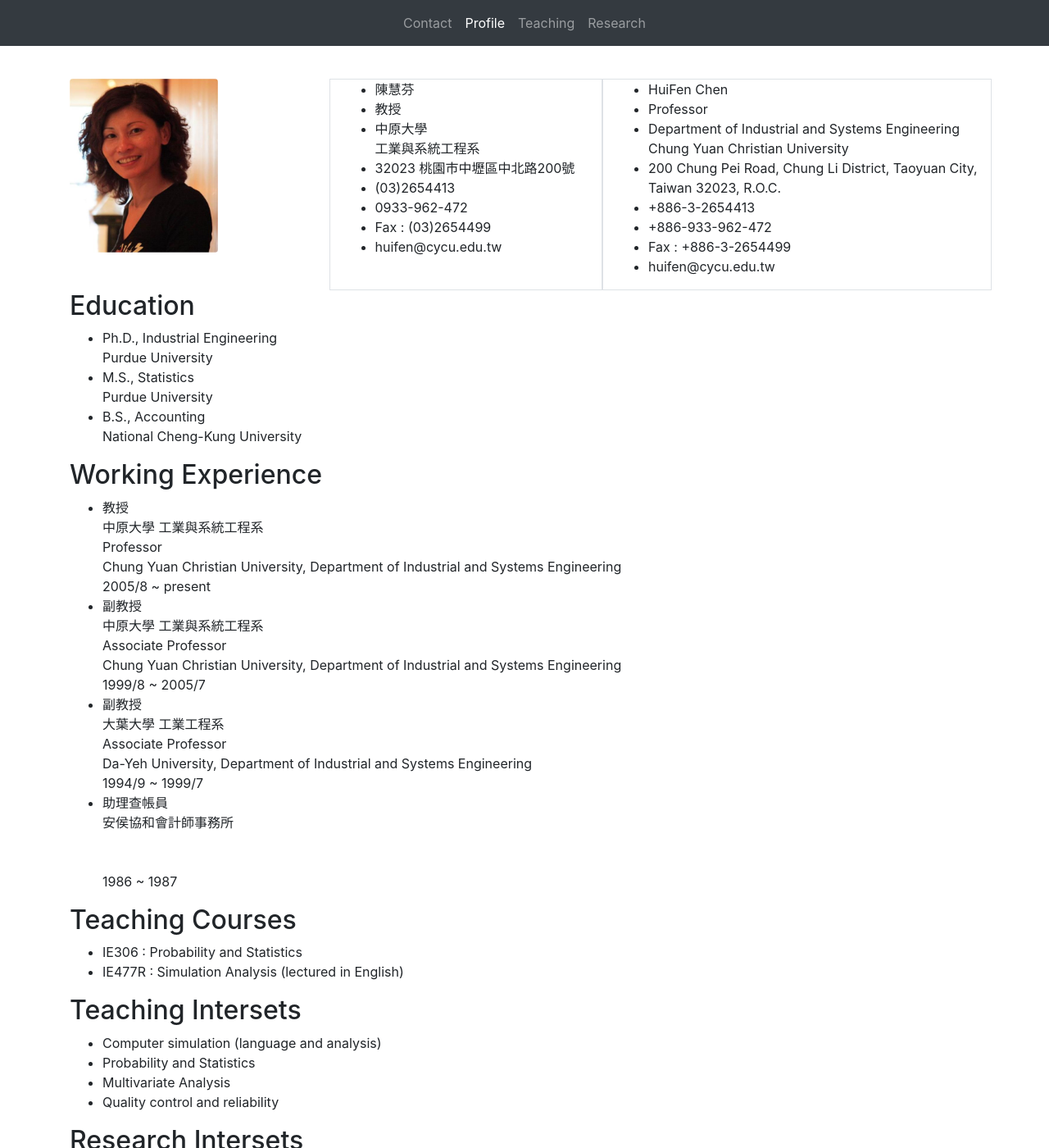
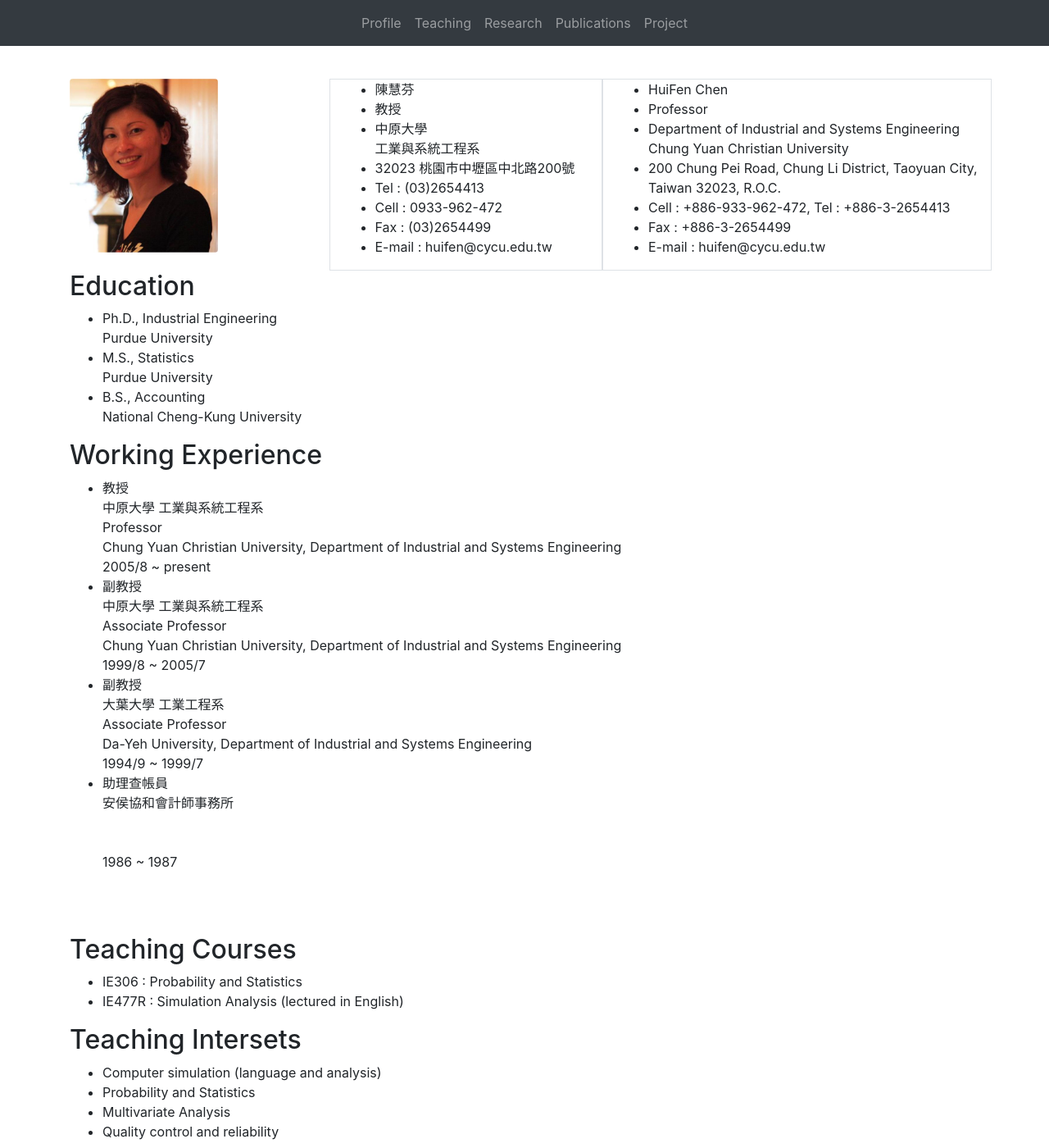
Before and after one commit to huifenchen/huifenchen.github.io, a Jekyll site: the page built from index.html, in a window 1280 px wide and 1400 px high. Shown: the whole window at 82% size. Built offline with Jekyll 4.4.1, drawn with Linux system fonts in a browser that asks for light colours; nearby versions of some CDN libraries.

Commit message:
jump link

```diff
--- a/_includes/navbar.html
+++ b/_includes/navbar.html
@@ -1,8 +1,23 @@
 <nav class="navbar navbar-expand-lg fixed-top navbar-dark bg-dark">
   <div class="navbar-nav mx-auto mt-2 mt-lg-0">
-    <a class="nav-item nav-link{% if page.url == "/contact" %} active{% endif %}" href="/contact">Contact</a>
-    <a class="nav-item nav-link{% if page.url == "/" %} active{% endif %}" href="/">Profile</a>
-    <a class="nav-item nav-link{% if page.url == "/teaching" %} active{% endif %}" href="/teaching">Teaching</a>
-    <a class="nav-item nav-link{% if page.url == "/research" %} active{% endif %}" href="/research">Research</a>
+    <a class="nav-item nav-link" href="#">Profile</a>
+    <a class="nav-item nav-link" href="#course">Teaching</a>
+    <a class="nav-item nav-link" href="#rint">Research</a>
+    <a class="nav-item nav-link" href="#pub">Publications</a>
+    <a class="nav-item nav-link" href="#proj">Project</a>
   </div>
 </nav>
+<style>
+#course:before{
+  padding-top:60px;display:block;content:"";
+}
+#rint:before{
+  padding-top:60px;display:block;content:"";
+}
+#pub:before{
+  padding-top:60px;display:block;content:"";
+}
+#proj:before{
+  padding-top:60px;display:block;content:"";
+}
+</style>
--- a/_layouts/default.html
+++ b/_layouts/default.html
@@ -2,13 +2,9 @@
 <html lang="en-us">
 
   {% include head.html %}
-<header>
+
+<body>
   {% include navbar.html %}
-</header>
-
-  <body>
-
-      {{ content }}
-
-  </body>
+  {{ content }}
+</body>
 </html>
--- a/index.html
+++ b/index.html
@@ -13,10 +13,10 @@
   <li>{{ profile.role }}</li>
   <li>{{ profile.school }}</li>
   <li>{{ profile.address }}</li>
-  <li>{{ profile.tel }}</li>
-  <li>{{ profile.phone }}</li>
+  <li>Tel&nbsp;:&nbsp;{{ profile.tel }}</li>
+  <li>Cell&nbsp;:&nbsp;{{ profile.phone }}</li>
   <li>Fax&nbsp;:&nbsp;{{ profile.fax }}</li>
-  <li>{{ profile.email }}</li>
+  <li>E-mail&nbsp;:&nbsp;{{ profile.email }}</li>
 </ul>
   </div>
   <div class="col-5 border">
@@ -26,16 +26,15 @@
   <li>{{ profile.role_e }}</li>
   <li>{{ profile.school_e }}</li>
   <li>{{ profile.address_e}}</li>
-  <li>{{ profile.tel_e }}</li>
-  <li>{{ profile.phone_e }}</li>
+  <li>Cell&nbsp;:&nbsp;{{ profile.phone_e }}, Tel&nbsp;:&nbsp;{{ profile.tel_e }}</li>
   <li>Fax&nbsp;:&nbsp;{{ profile.fax_e }}</li>
-  <li>{{ profile.email }}</li>
+  <li>E-mail&nbsp;:&nbsp;{{ profile.email }}</li>
 </ul>
   </div>
   </div>
 
 
-<h2>Education</h2>
+<h2 id="edu">Education</h2>
 <ul>
   {% for edu in site.data.profile.education %}
   <li>
@@ -45,7 +44,7 @@
   {% endfor %}
 </ul>
 
-<h2>Working Experience</h2>
+<h2 id="workexp">Working Experience</h2>
 <ul>
   {% for work in site.data.profile.work %}
   <li>
@@ -57,6 +56,8 @@
   </li>
   {% endfor %}
 </ul>
+<div id="course">
+</div>
 
 <h2>Teaching Courses</h2>
 <ul>
@@ -69,14 +70,14 @@
   {% endfor %}
 </ul>
 
-<h2>Teaching Intersets</h2>
+<h2 id="tint">Teaching Intersets</h2>
 <ul>
   {% for inter in site.data.interest.teach %}
   <li>{{ inter.topic }}</li>
   {% endfor %}
 </ul>
 
-<h2>Research Intersets</h2>
+<h2 id="rint">Research Intersets</h2>
 <ul>
   {% for inter in site.data.interest.research %}
   <li>{{ inter.topic }}</li>
@@ -84,7 +85,7 @@
 </ul>
 
 {% assign now_year = site.time | date: '%Y' | minus: 10 %}
-<h2>Publications</h2>
+<h2 id="pub">Publications</h2>
   <h4>Papers (Recent 10 years)</h4>
     <h5>Journal papers</h5>
     <ul>
@@ -250,7 +251,7 @@
                       {% endfor %}
     </ul>
 
-<h2>Projects</h2>
+<h2 id="proj">Projects</h2>
 <table class="table table-bordered" style="width:100%;font-size:14px">
   <tr>
     <th>計畫名稱</th>
```
